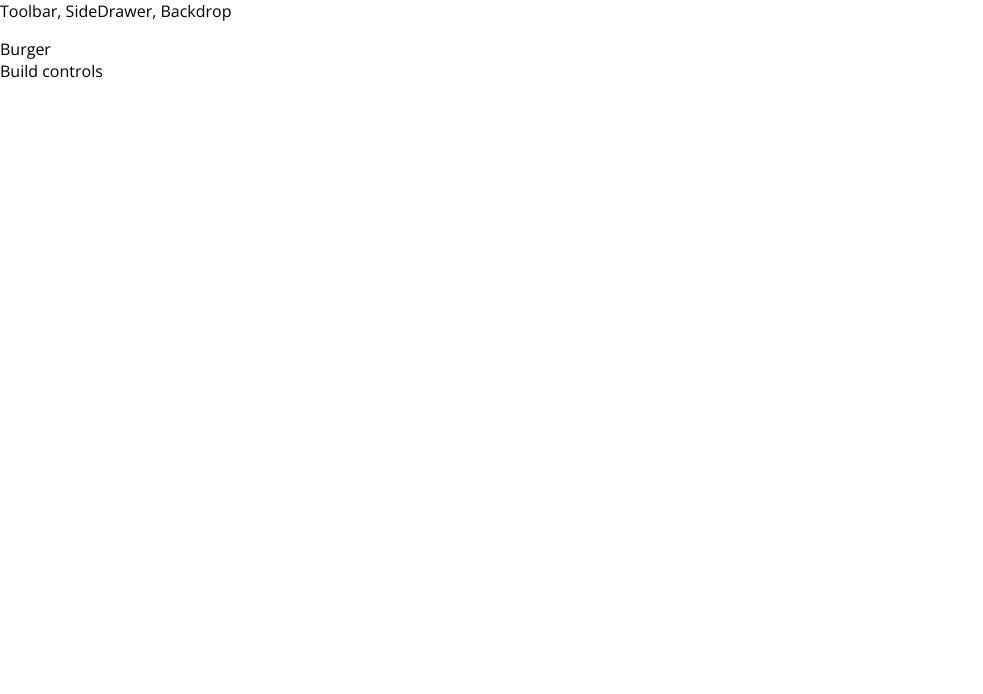
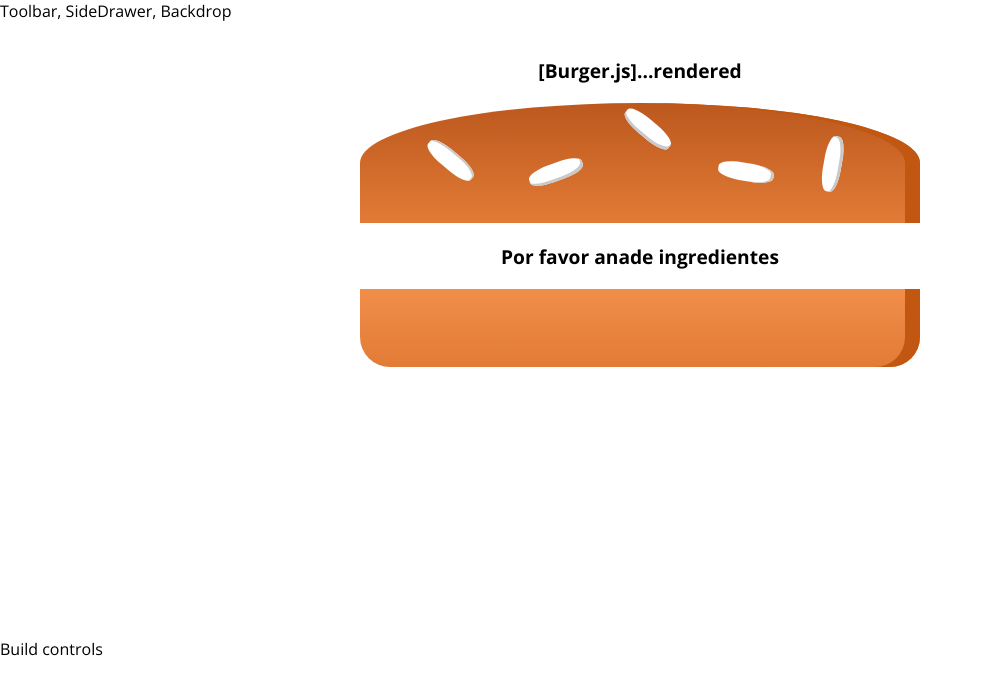
Before and after one commit to Jayreg3/Constructor-de-hamburguesas-tut, a React (Create React App) app: page / in a window 1280 px wide. Shown: the top 694 px of the page, without its empty margins (0-983 px from the left). Built offline with nearby package versions, Linux system fonts and the light colour scheme.

Commit message:
Anadi css para renderizar el burger basado en lo que pone el estudiante

```diff
--- a/src/App.js
+++ b/src/App.js
@@ -1,6 +1,7 @@
 import React, { Component } from "react";
 import Layout from "./components/Layout/Layout";
 import BurgerBuilder from "./containers/BurgerBuilder/BurgerBuilder";
+import Burger from "./components/Burger/Burger";
 
 class App extends Component {
   render() {
--- a/src/components/Burger/Burger.js
+++ b/src/components/Burger/Burger.js
@@ -1 +1,30 @@
 import React from "react";
+import classes from "./Burger.module.css";
+import BurgerIngredient from "./BurgerIngredient/BurgerIngredient";
+
+const burger = props => {
+  //Mira 'React Burger Nest' para mas informacion
+  let transformedIngredients = Object.keys(props.ingredients)
+    .map(igKey => {
+      return [...Array(props.ingredients[igKey])].map((_, i) => {
+        return <BurgerIngredient key={igKey + i} type={igKey} />;
+      });
+    })
+    .reduce((arr, el) => {
+      return arr.concat(el);
+    });
+  console.log(transformedIngredients);
+  if (transformedIngredients.length === 0) {
+    transformedIngredients = <p>Por favor anade ingredientes</p>;
+  }
+  return (
+    <div className={classes.Burger}>
+      <p>[Burger.js]...rendered</p>
+      <BurgerIngredient type="bread-top" />
+      {transformedIngredients}
+      <BurgerIngredient type="bread-bottom" />
+    </div>
+  );
+};
+
+export default burger;
--- /dev/null
+++ b/src/components/Burger/Burger.module.css
@@ -0,0 +1,30 @@
+.Burger {
+  width: 100%;
+  margin: auto;
+  height: 250px;
+  overflow: scroll;
+  text-align: center;
+  font-weight: bold;
+  font-size: 1.2rem;
+}
+
+@media (min-width: 500) and (min-height: 400px) {
+  .Burger {
+    width: 350px;
+    height: 300px;
+  }
+}
+
+@media (min-width: 500px) and (min-height: 401px) {
+  .Burger {
+    width: 450px;
+    height: 400px;
+  }
+}
+
+@media (min-width: 1000px) and (min-height: 700px) {
+  .Burger {
+    width: 700px;
+    height: 600px;
+  }
+}
--- a/src/containers/BurgerBuilder/BurgerBuilder.js
+++ b/src/containers/BurgerBuilder/BurgerBuilder.js
@@ -1,11 +1,21 @@
 import React, { Component } from "react";
 import Aux from "../../hoc/Aux";
+import Burger from "../../components/Burger/Burger";
 
 class BurgerBuilder extends Component {
+  state = {
+    ingredients: {
+      salad: 0,
+      bacon: 0,
+      cheese: 0,
+      meat: 0
+    }
+  };
+
   render() {
     return (
       <Aux>
-        <div>Burger</div>
+        <Burger ingredients={this.state.ingredients} />
         <div>Build controls</div>
       </Aux>
     );
```
